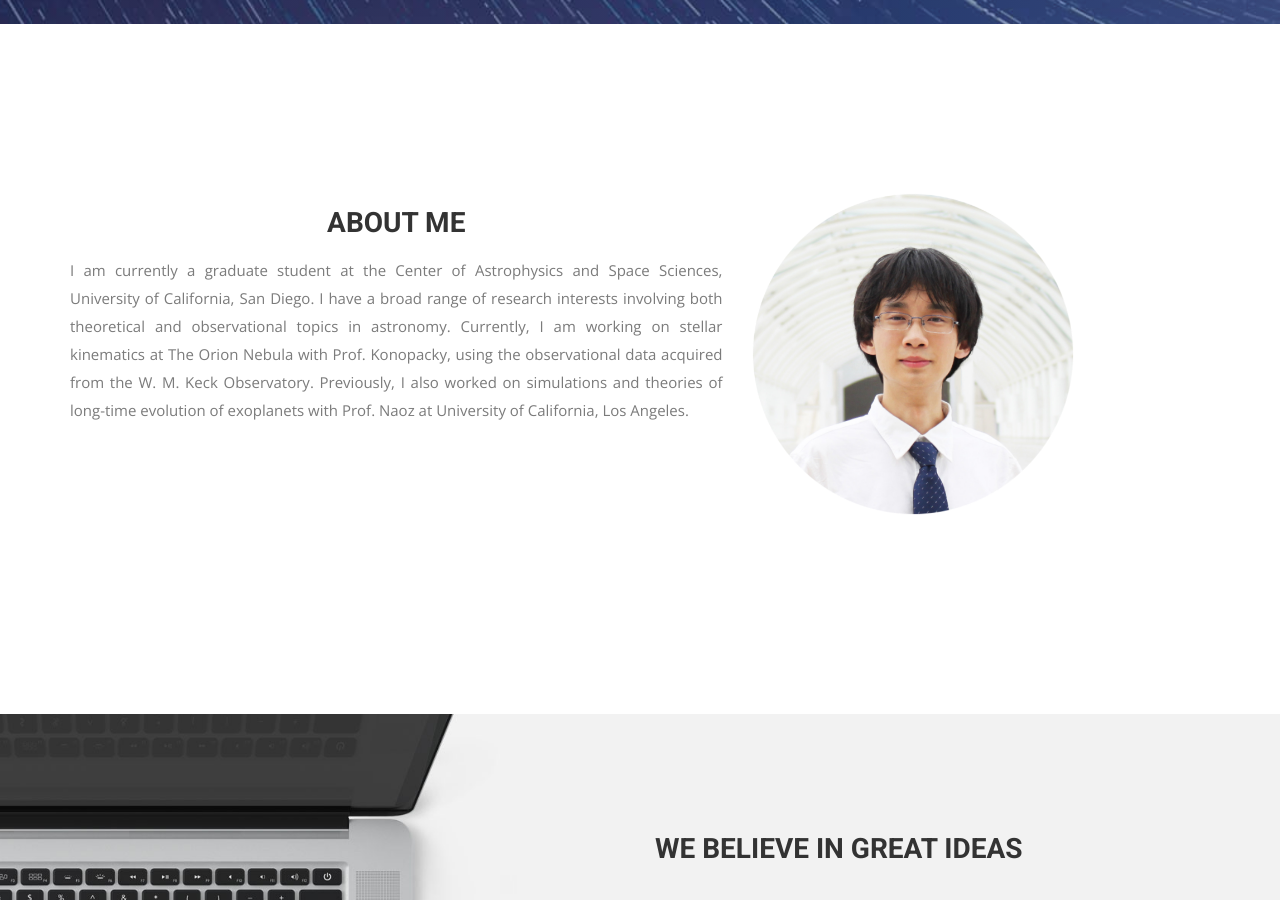
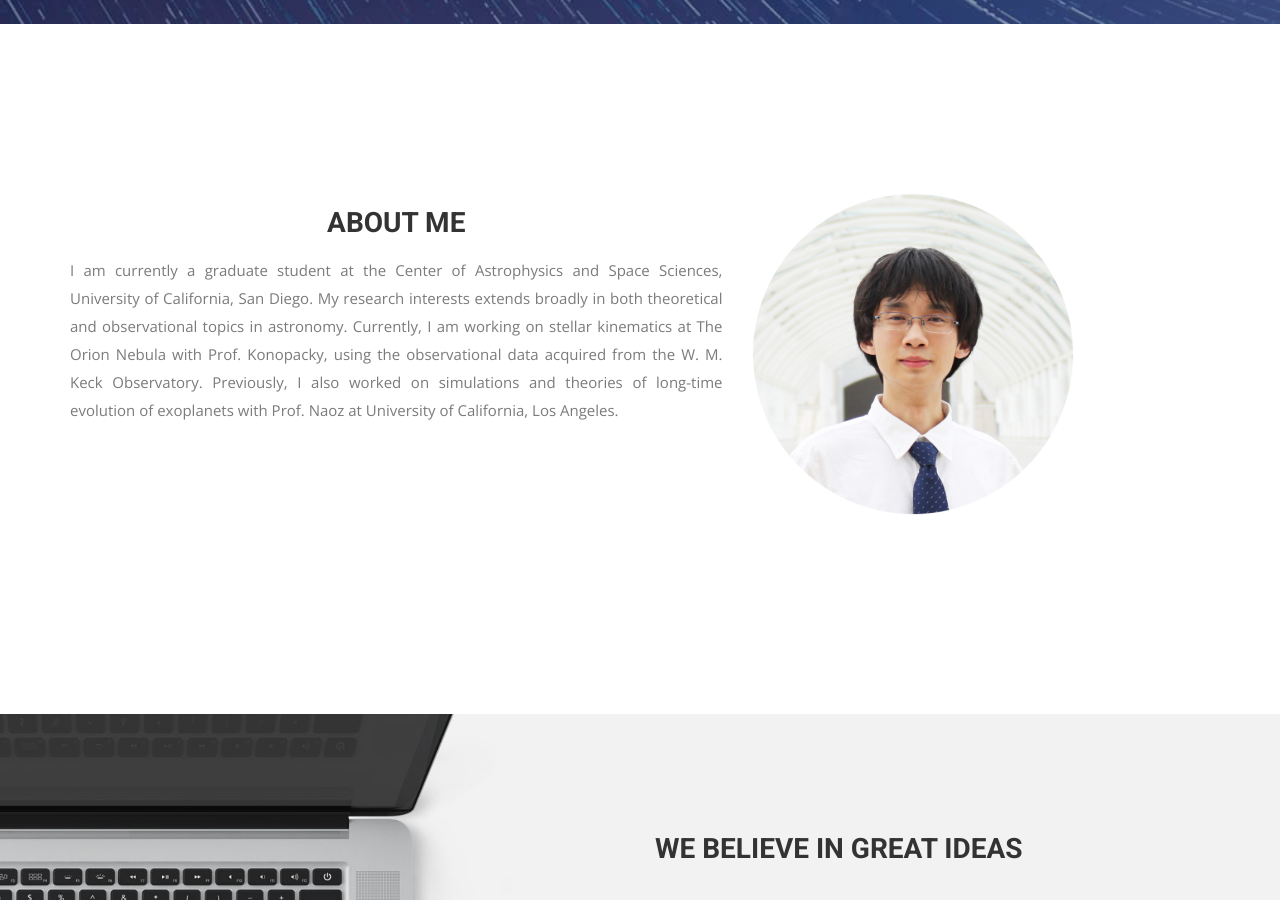
Before and after one commit to wei-lingfeng/lingfeng-wei.github.io, a Jekyll site: the page built from index.html, in a window 1280 px wide and 900 px high, scrolled down 689 px. Built offline with Jekyll 4.4.1, drawn with Linux system fonts in a browser that asks for light colours; nearby versions of some CDN libraries; some web fonts are replaced.

Commit message:
Update index.html

```diff
--- a/index.html
+++ b/index.html
@@ -25,7 +25,7 @@ permalink: /
           <div class="section-title">
             <h2>About Me</h2>
           </div>
-          <p>I am currently a graduate student at the Center of Astrophysics and Space Sciences, University of California, San Diego. I have a broad range of research interests involving both theoretical and observational topics in astronomy. Currently, I am working on stellar kinematics at The Orion Nebula with Prof. Konopacky, using the observational data acquired from the W. M. Keck Observatory. Previously, I also worked on simulations and theories of long-time evolution of exoplanets with Prof. Naoz at University of California, Los Angeles.</p>
+          <p>I am currently a graduate student at the Center of Astrophysics and Space Sciences, University of California, San Diego. My research interests extends broadly in both theoretical and observational topics in astronomy. Currently, I am working on stellar kinematics at The Orion Nebula with Prof. Konopacky, using the observational data acquired from the W. M. Keck Observatory. Previously, I also worked on simulations and theories of long-time evolution of exoplanets with Prof. Naoz at University of California, Los Angeles.</p>
         </div>
       </div><!-- .col-md-7 close -->
       <div class="col-md-5 col-sm-12">
```
